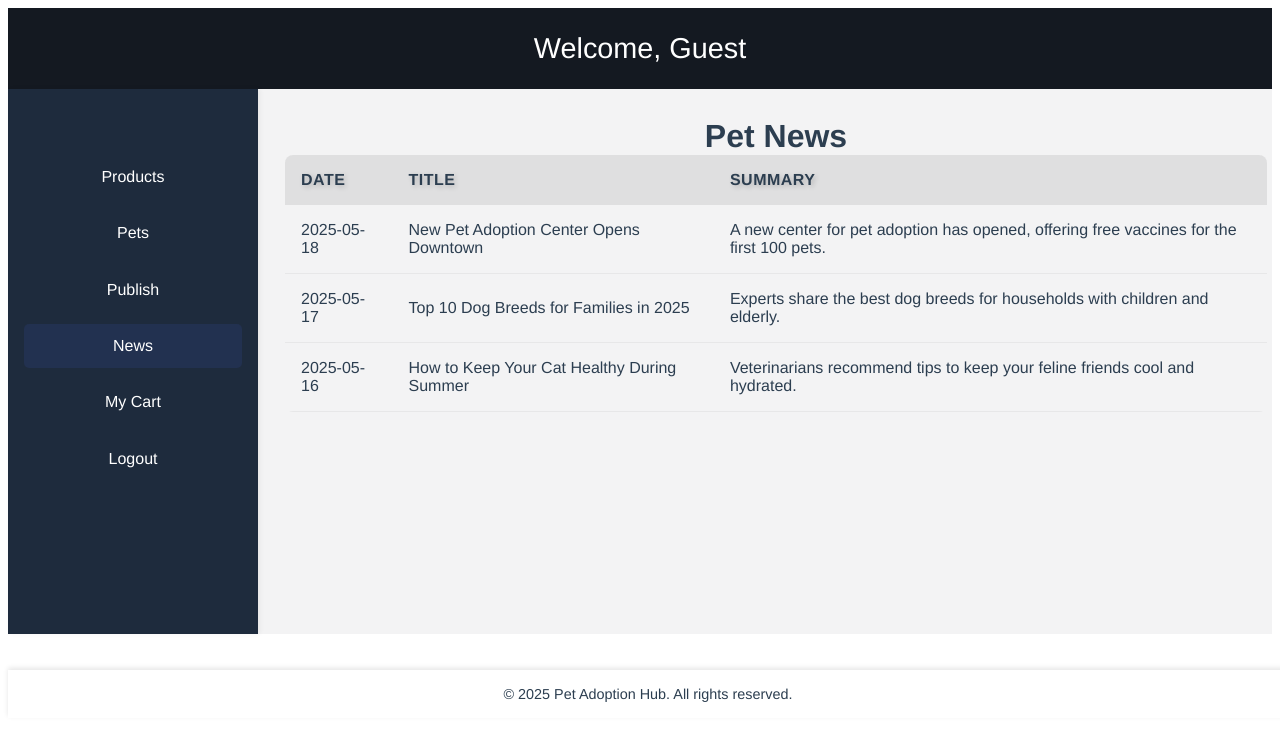
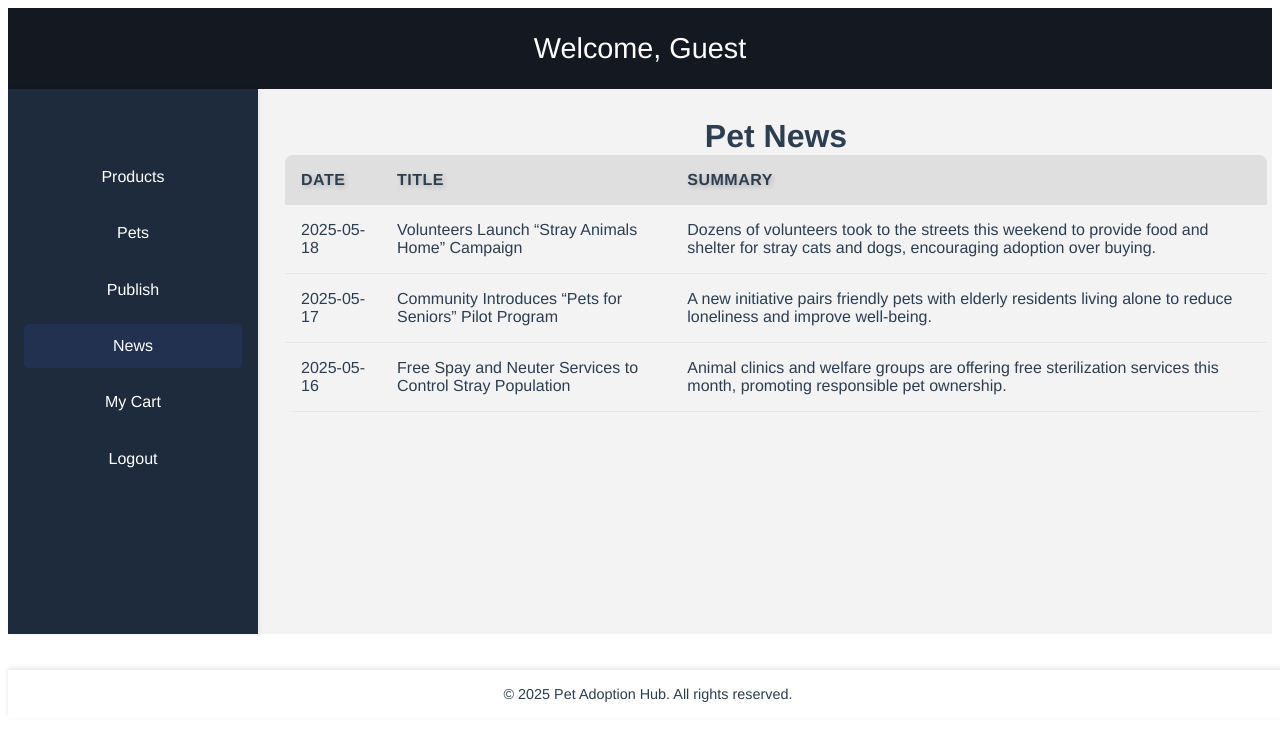
Before and after one commit to XiaolongYin55/pet_adoption_hub, a Vue app: page /user/news in a window 1280 px wide. Shown: the top 740 px of the page. Built offline with nearby package versions, Linux system fonts and the light colour scheme.

Commit message:
changeNews

```diff
--- a/src/pages/UserNews.vue
+++ b/src/pages/UserNews.vue
@@ -25,20 +25,20 @@
 import { ref } from 'vue';
 
 const petNews = ref([
-  {
+{
     date: '2025-05-18',
-    title: 'New Pet Adoption Center Opens Downtown',
-    summary: 'A new center for pet adoption has opened, offering free vaccines for the first 100 pets.',
+    title: 'Volunteers Launch “Stray Animals Home” Campaign',
+    summary: 'Dozens of volunteers took to the streets this weekend to provide food and shelter for stray cats and dogs, encouraging adoption over buying.',
   },
   {
     date: '2025-05-17',
-    title: 'Top 10 Dog Breeds for Families in 2025',
-    summary: 'Experts share the best dog breeds for households with children and elderly.',
+    title: 'Community Introduces “Pets for Seniors” Pilot Program',
+    summary: 'A new initiative pairs friendly pets with elderly residents living alone to reduce loneliness and improve well-being.',
   },
   {
     date: '2025-05-16',
-    title: 'How to Keep Your Cat Healthy During Summer',
-    summary: 'Veterinarians recommend tips to keep your feline friends cool and hydrated.',
+    title: 'Free Spay and Neuter Services to Control Stray Population',
+    summary: 'Animal clinics and welfare groups are offering free sterilization services this month, promoting responsible pet ownership.',
   },
 ]);
 </script>
```
Also changed, not shown: 1 other file (tests, documents, lock files or other folders).
